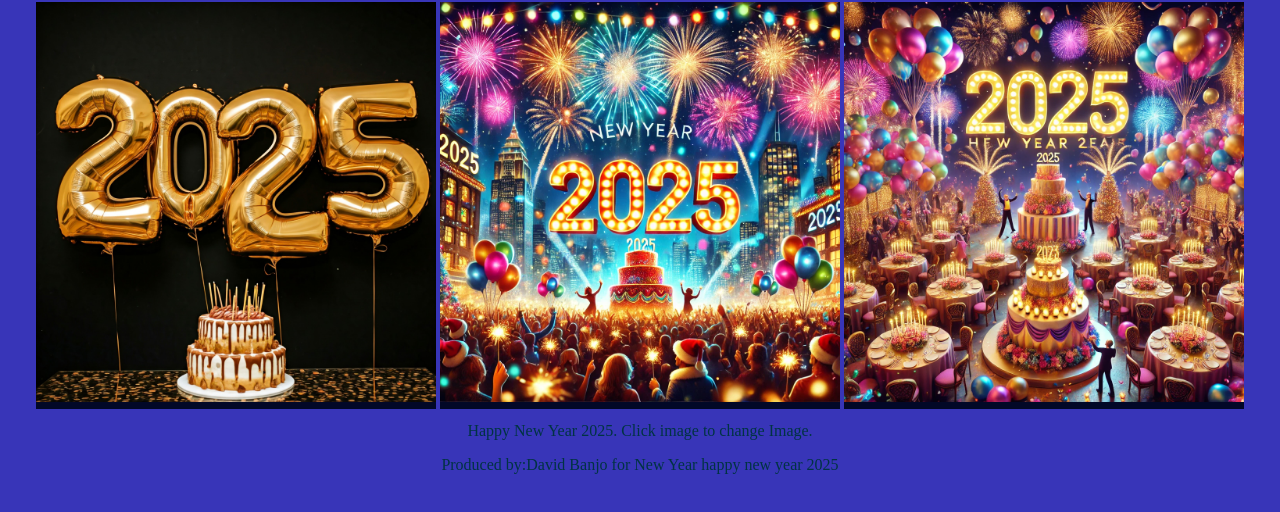
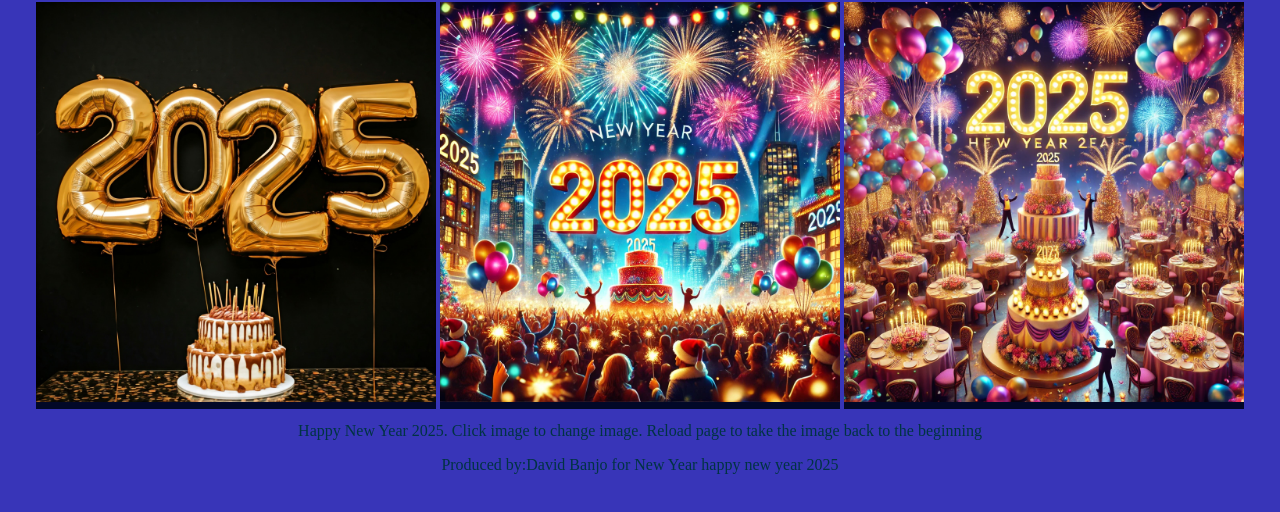
Before and after one commit to code790/2025, a plain HTML site: page index.html in a window 1280 px wide. Shown: the part 78-590 px from the top of the page. Drawn offline with Linux system fonts and the light colour scheme.

Commit message:
Update index.html

```diff
--- a/index.html
+++ b/index.html
@@ -21,7 +21,7 @@
         <img onclick="changePicture()" id="image" src="Gemini_Generated_Image_kc5xxikc5xxikc5x.jpeg" alt="2025">
 <img src="file-UEVqeDQGczUHbj8JfoGX81.webp" alt="2025"  id="image2" onclick="changePicture2()">
 <img src="file-JgngiqajoXzdaQ75Db32Mf.webp" alt="2025" id="image3" onclick="changePicture3()">
-<p>Happy New Year 2025. Click image to change Image.</p>
+<p>Happy New Year 2025. Click image to change  image. Reload page to take the image back to the beginning</p>
 <p>Produced by:David Banjo for New Year happy new year 2025</p>
         <script>
             function changePicture() {
```
